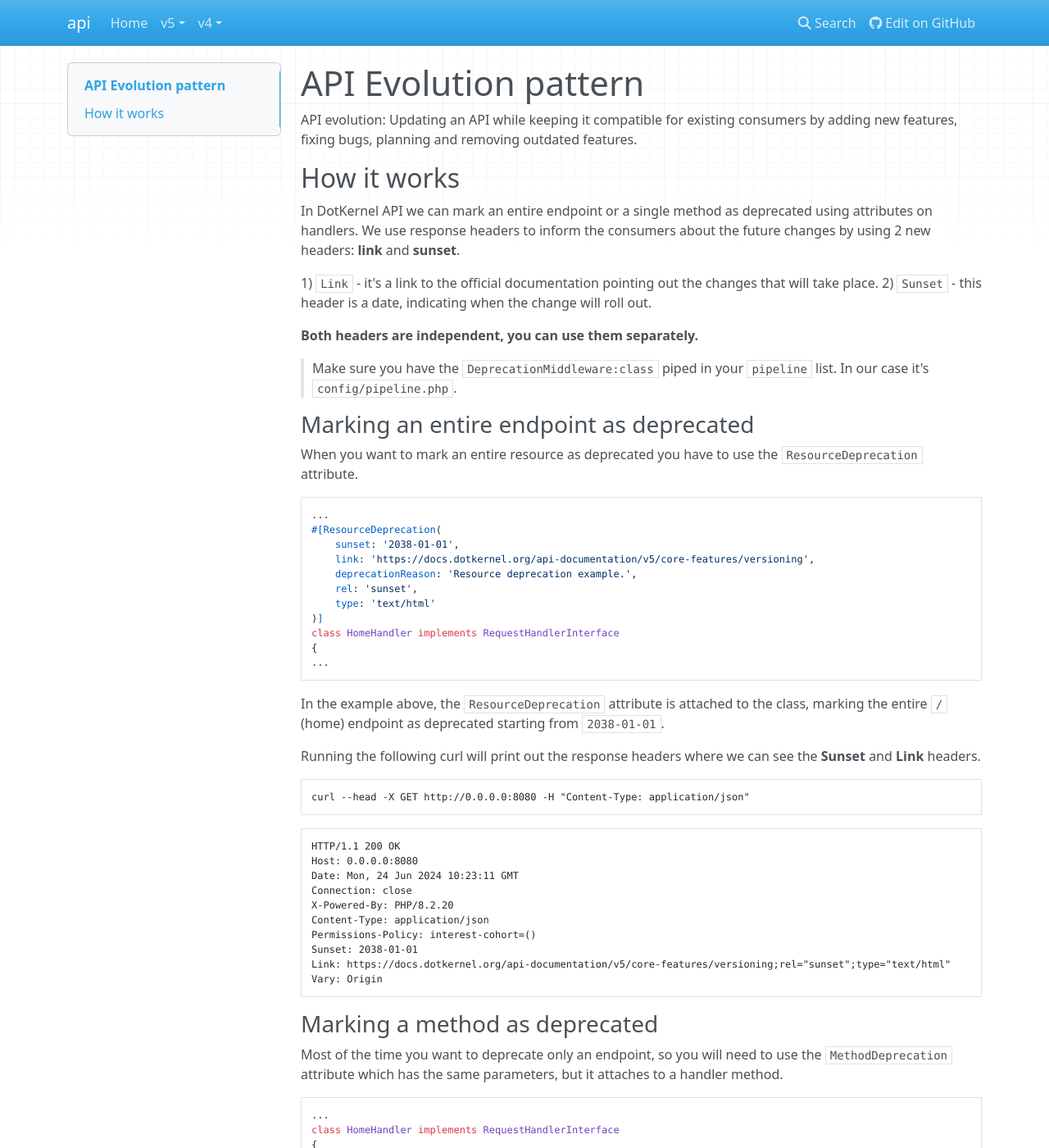
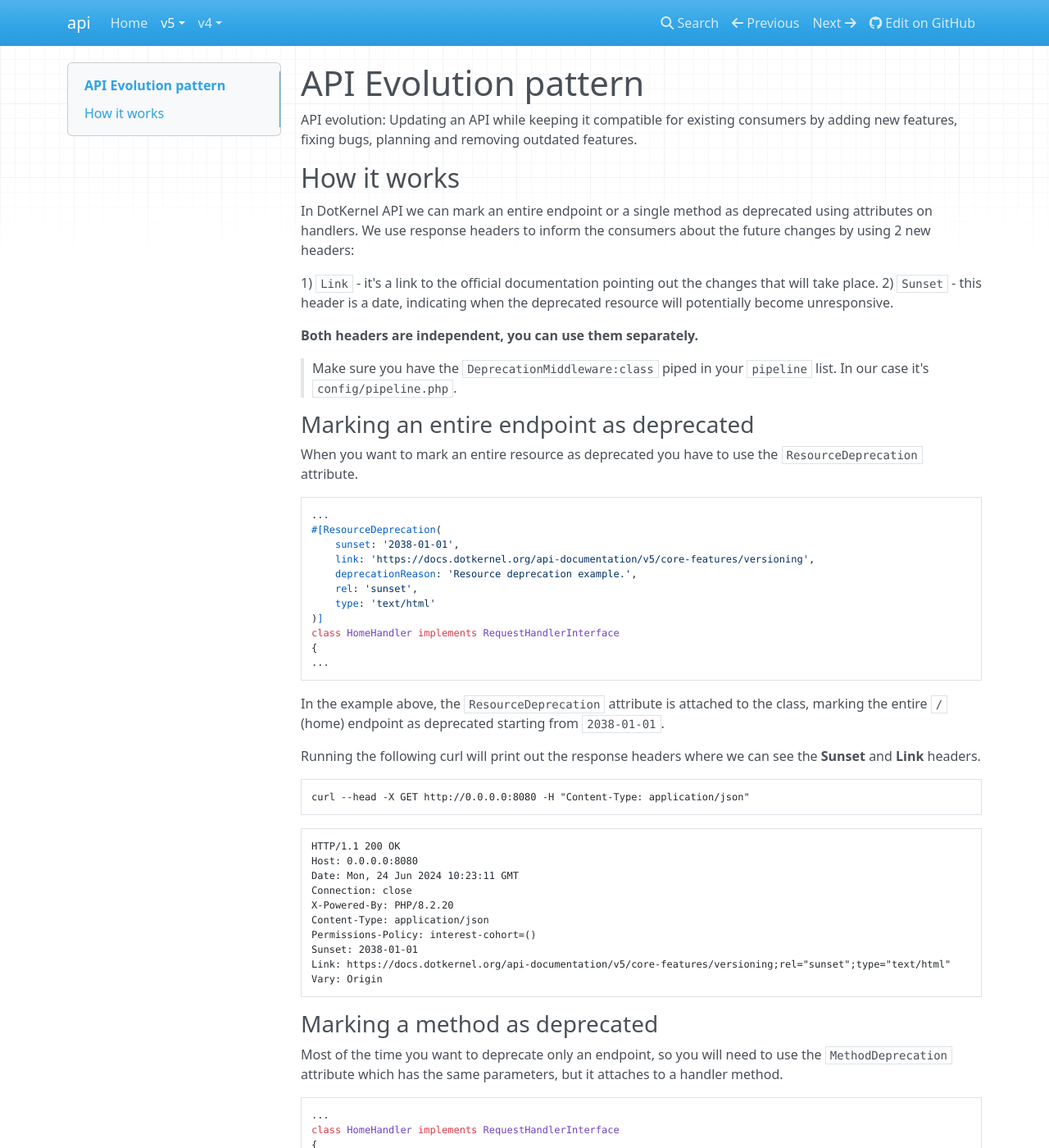
Before and after one commit to dotkernel/api-documentation, an MkDocs documentation site: the page built from docs/book/v5/tutorials/api-evolution.md, in a window 1280 px wide and 1400 px high. Shown: the whole window at 82% size. Built offline with MkDocs 1.6.1, drawn with Linux system fonts in a browser that asks for light colours; nearby versions of some CDN libraries; some of the changed text lies outside the part shown.

Commit message:
API evolution tutorial
Signed-off-by: arhimede <julian@dotkernel.com>

````diff
--- a/docs/book/v5/tutorials/api-evolution.md
+++ b/docs/book/v5/tutorials/api-evolution.md
@@ -1,22 +1,24 @@
 # API Evolution pattern
 
-API evolution: Updating an API while keeping it compatible for existing consumers by adding new features, fixing bugs, planning and removing outdated features.
+API evolution: Updating an API while keeping it compatible for existing consumers by adding new features, fixing bugs,
+planning and removing outdated features.
 
 ## How it works
 
 In DotKernel API we can mark an entire endpoint or a single method as deprecated using attributes on handlers.
-We use response headers to inform the consumers about the future changes by using 2 new headers: **link** and **sunset**.
+We use response headers to inform the consumers about the future changes by using 2 new headers:
 
 1) `Link` - it's a link to the official documentation pointing out the changes that will take place.
-2) `Sunset` - this header is a date, indicating when the change will roll out.
+2) `Sunset` - this header is a date, indicating when the deprecated resource will potentially become unresponsive.
 
 **Both headers are independent, you can use them separately.**
 
-> Make sure you have the `DeprecationMiddleware:class` piped in your `pipeline` list. In our case it's `config/pipeline.php`.
+> Make sure you have the `DeprecationMiddleware:class` piped in your `pipeline` list. In our case it's
+> `config/pipeline.php`.
 
 ### Marking an entire endpoint as deprecated
 
-When you want to mark an entire resource as deprecated you have to use the ``ResourceDeprecation`` attribute.
+When you want to mark an entire resource as deprecated you have to use the `ResourceDeprecation` attribute.
 
 ```php
 ...
@@ -32,7 +34,8 @@
 ...
 ```
 
-In the example above, the ``ResourceDeprecation`` attribute is attached to the class, marking the entire `/` (home) endpoint as deprecated starting from `2038-01-01`.
+In the example above, the ``ResourceDeprecation`` attribute is attached to the class, marking the entire `/` (home)
+endpoint as deprecated starting from `2038-01-01`.
 
 Running the following curl will print out the response headers where we can see the **Sunset** and **Link** headers.
 
@@ -108,4 +113,5 @@
 
 > Deprecations can only be attached to handler classes that implement `RequestHandlerInterface`.
 
-> The `rel` and `type` arguments are optional, they default to `sunset` and `text/html` if no value was provided and are `Link` related parts.
+> The `rel` and `type` arguments are optional, they default to `sunset` and `text/html` if no value was provided and
+> are `Link` related parts.
--- a/mkdocs.yml
+++ b/mkdocs.yml
@@ -40,6 +40,7 @@
       - Tutorials:
           - "Creating a book module": v5/tutorials/create-book-module.md
           - "Token authentication": v5/tutorials/token-authentication.md
+          - "API Evolution": v5/tutorials/api-evolution.md
       - Transition from API Tools:
           - "Laminas API Tools vs DotKernel API": v5/transition-from-api-tools/api-tools-vs-dotkernel-api.md
           - "Transition Approach": v5/transition-from-api-tools/transition-approach.md
````
Also changed, not shown: other parts of docs/book/v5/tutorials/api-evolution.md (+3 -1 lines).
